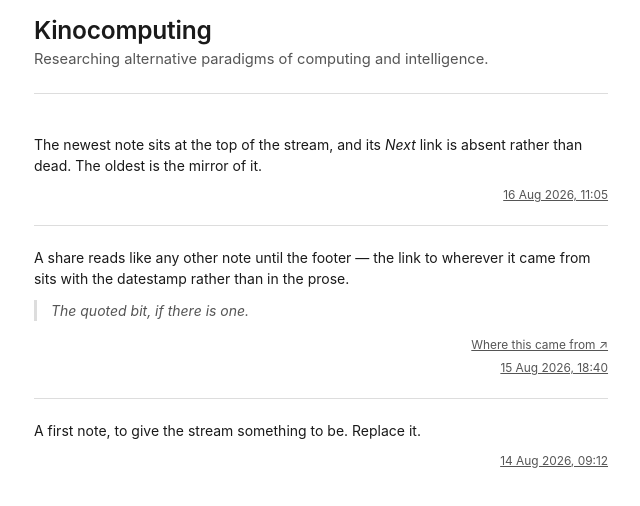
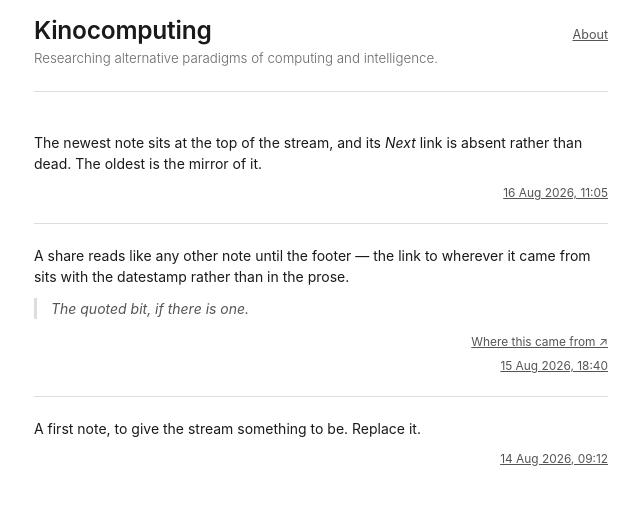
Before and after one commit to msmsim/kinocomputing, a plain HTML site: page index.html in a window 1280 px wide. Shown: the whole page, without its empty margins (319-959 px from the left). Drawn offline with Linux system fonts and the light colour scheme.

Commit message:
More change

```diff
--- a/index.html
+++ b/index.html
@@ -17,8 +17,11 @@
 </head>
 <body>
 <header class="masthead">
-<h1><a href="/about" target="_self">Kinocomputing</a></h1>
+<div class="wordmark">
+<h1>Kinocomputing</h1>
 <h2><span class="lead"><a href="/about" target="_self">Kinocomputing</a>: </span><span class="claim">Researching alternative paradigms of computing and intelligence.</span></h2>
+</div>
+<nav class="site"><a href="/about" target="_self">About</a></nav>
 </header>
 <article>
 <p>The newest note sits at the top of the stream, and its <em>Next</em> link is
--- a/note.css
+++ b/note.css
@@ -116,18 +116,28 @@ hr {
   letter-spacing: -0.01em;
 }
 
-/* One step down from the title and deliberately quieter. */
+/* Well down from the title and deliberately quiet: smaller, lighter, greyer. */
 .masthead h2 {
   margin: 0.4em 0 0;
-  font-size: 1.05em;
-  font-weight: 400;
-  color: #555;
+  font-size: 0.95em;
+  font-weight: 300;
+  color: #666;
 }
 
+/* Wordmark left, the one utility link right, sharing the title's baseline. */
 header.masthead {
+  display: flex;
+  justify-content: space-between;
+  align-items: baseline;
+  gap: 1.5em;
   margin-bottom: 2.5rem;
   padding-bottom: 1.5rem;
   border-bottom: 1px solid #ddd;
+}
+
+header.masthead .site {
+  flex: none;
+  font-size: 0.9em;
 }
 
 /* The masthead already fences the stream off, so the first note doesn't need
@@ -168,17 +178,10 @@ footer.masthead .claim {
   text-transform: lowercase;
 }
 
-/* The wordmark is the way to the about page, in both positions. At title size
-   an underline reads as a mistake rather than an affordance, so the h1 alone
-   opts out of the site's link treatment; the footer's inline one keeps it. */
-.masthead h1 a {
-  color: inherit;
-  text-decoration: none;
-}
-
-.masthead h1 a:hover {
-  background: #f0f0f0;
-}
+/* The stream states the title and subtitle plainly and puts the one link to the
+   about page top right. A note has no room for that, so there the wordmark
+   itself carries the link — which is why it is markup in .lead rather than
+   chrome in the stream template. */
 
 /* NOTE BODY
 
```
Also changed, not shown: 001-slate-herons.html (+1 -1 lines), 002-amber-lynx.html (+1 -1 lines), 003-cobalt-wrens.html (+1 -1 lines), _masthead.html (+1 -1 lines), _stream.html (+3 -0 lines), about/index.html (+1 -1 lines).
